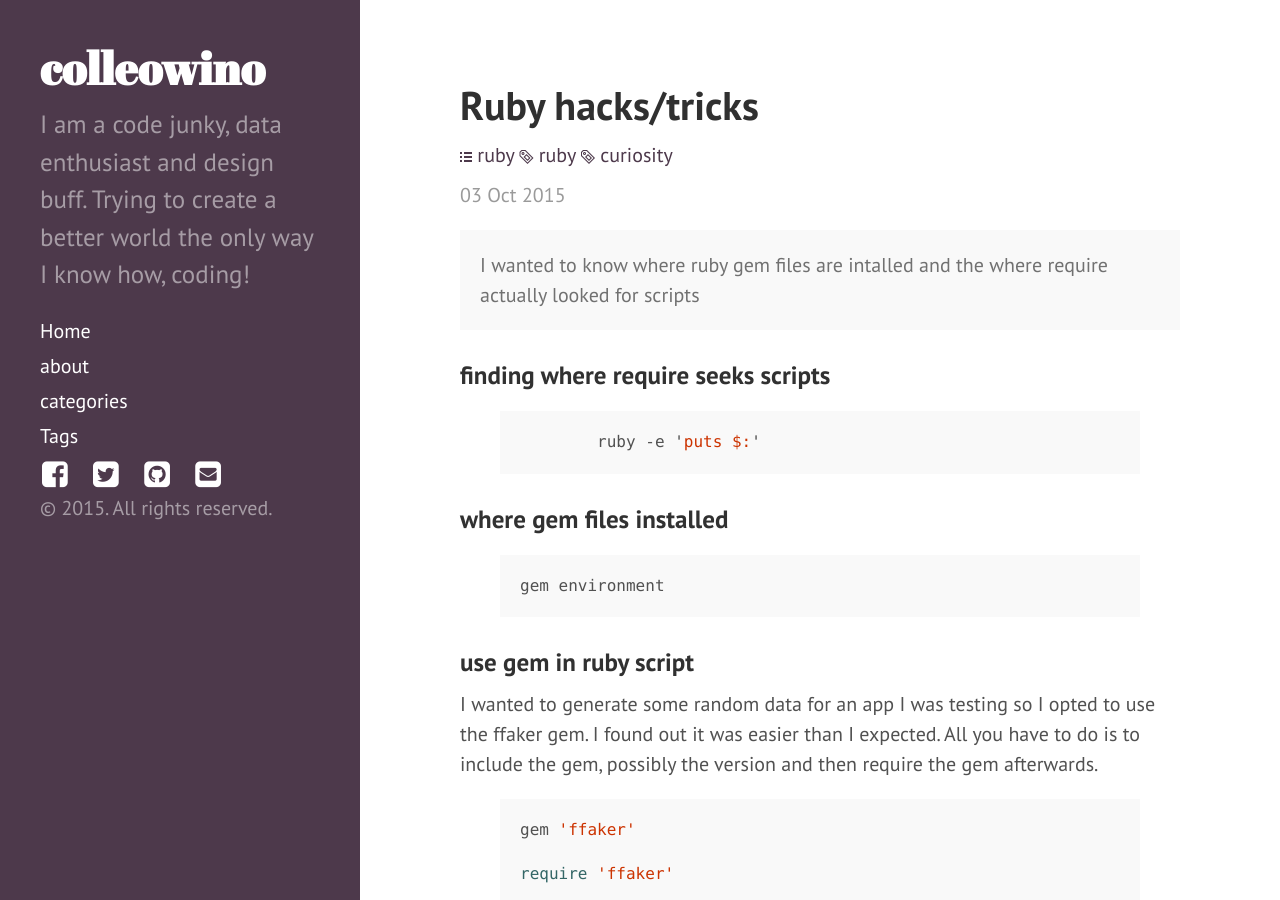
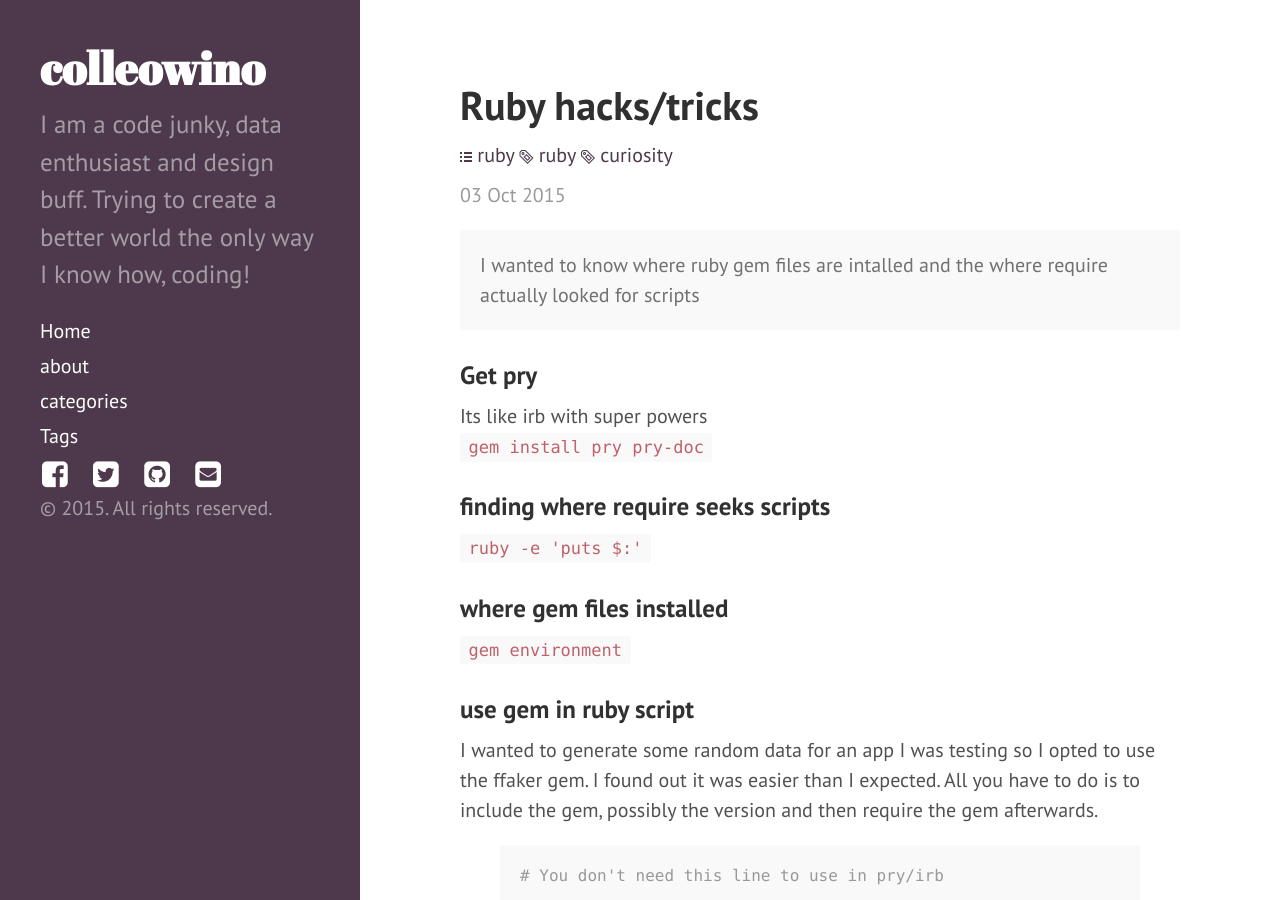
Before and after one commit to colleowino/colleowino.github.io, a Jekyll site: the page built from _posts/2015-10-03-ruby-tricks.md, in a window 1280 px wide and 900 px high. Built offline with Jekyll 4.4.1, drawn with Linux system fonts in a browser that asks for light colours; nearby versions of some CDN libraries; comment, search, counter and statistics services are not loaded.

Commit message:
add pry to ruby hacks

```diff
--- a/_posts/2015-10-03-ruby-tricks.md
+++ b/_posts/2015-10-03-ruby-tricks.md
@@ -10,31 +10,30 @@ published: true
 
 ---
 
+### Get pry
+Its like irb with super powers
+`gem install pry pry-doc`
+
 ### finding where require seeks scripts
-{% highlight js %}
-	ruby -e 'puts $:'
-{% endhighlight %}
+`ruby -e 'puts $:'`
 
 ### where gem files installed
-{% highlight js %}
-gem environment
-{% endhighlight %}
+`gem environment`
 
 ### use gem in ruby script
 I wanted to generate some random data for an app I was testing so I opted to use the ffaker gem. I found out it was easier than I expected. All you have to do is to include the gem, possibly the version and then require the gem afterwards.
 
 {% highlight rb tabsize=2 %}
+# You don't need this line to use in pry/irb
 gem 'ffaker'
-
 require 'ffaker'
 
 # profit
-
 10.times do
 	puts  FFaker::Name.first_name
 end
+{% endhighlight %}
 
-{% endhighlight %}
 -----
 
 Want to see something else added? <a href="mailto:colleowino@gmail.com?Subject=Hello">email me</a>
```
